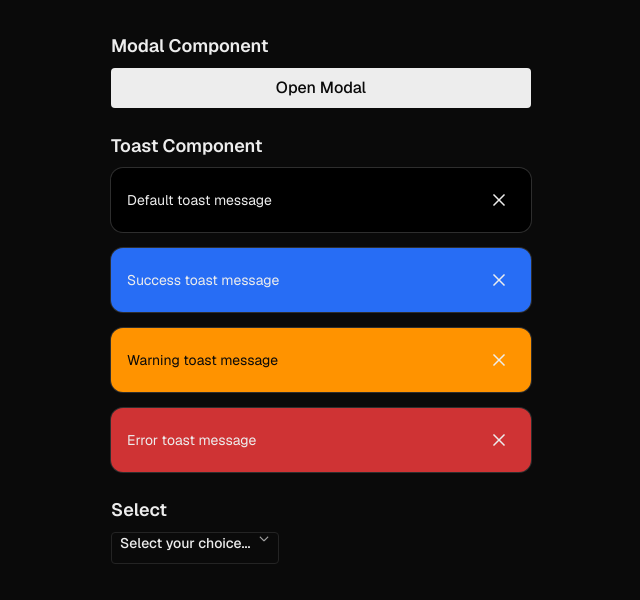
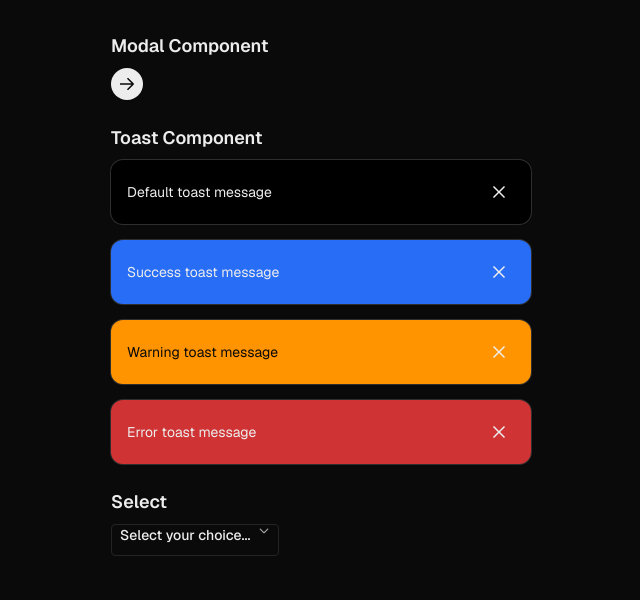
Before and after one commit to opencode-startup/OpenCode, a Next.js app: page / in a window 1280 px wide. Shown: the top 600 px of the page, without its empty margins (319-959 px from the left). Built offline with nearby package versions, Linux system fonts and the light colour scheme.

Commit message:
OC-46 - Add support for icon-only Button variants with styles, props, and default configurations

```diff
--- a/src/app/page.tsx
+++ b/src/app/page.tsx
@@ -2,7 +2,7 @@
 
 import { useState } from 'react';
 
-import { Button, Modal, Select, Toast } from '@/components';
+import { Button, Icon, Modal, Select, Toast } from '@/components';
 
 export default function Home() {
   const [isModalOpen, setIsModalOpen] = useState(false);
@@ -15,7 +15,9 @@ export default function Home() {
       <div className="flex flex-col gap-6">
         <div className="flex flex-col gap-2">
           <h2 className="text-lg font-semibold">Modal Component</h2>
-          <Button onClick={handleOpenModal}>Open Modal</Button>
+          <Button onClick={handleOpenModal} shape={'rounded'} size={'small'} iconOnly>
+            <Icon name={'arrow-right'} />
+          </Button>
         </div>
 
         <div className="flex flex-col gap-2">
--- a/src/components/Button/Button.tsx
+++ b/src/components/Button/Button.tsx
@@ -18,6 +18,7 @@ const Button = forwardRef<HTMLButtonElement, ButtonProps>(
       rightIcon,
       children,
       fullWidth = false,
+      iconOnly = false,
       disabled,
       className,
       ...props
@@ -36,6 +37,7 @@ const Button = forwardRef<HTMLButtonElement, ButtonProps>(
           shape,
           fullWidth,
           loading,
+          iconOnly,
           className,
         })}
         aria-busy={loading}
@@ -45,11 +47,17 @@ const Button = forwardRef<HTMLButtonElement, ButtonProps>(
           <Spinner size={sizeConfig[size].spinnerSize} role={'status'} aria-label="Loading" />
         )}
 
-        {!loading && leftIcon && <span className="flex shrink-0 items-center">{leftIcon}</span>}
+        {!loading && !iconOnly && leftIcon && (
+          <span className="flex shrink-0 items-center">{leftIcon}</span>
+        )}
 
-        {children && <span className="truncate">{children}</span>}
+        {iconOnly
+          ? !loading && children && <span className="flex shrink-0 items-center">{children}</span>
+          : children && <span className="truncate">{children}</span>}
 
-        {!loading && rightIcon && <span className="flex shrink-0 items-center">{rightIcon}</span>}
+        {!loading && !iconOnly && rightIcon && (
+          <span className="flex shrink-0 items-center">{rightIcon}</span>
+        )}
       </button>
     );
   },
--- a/src/components/Button/types.ts
+++ b/src/components/Button/types.ts
@@ -15,4 +15,5 @@ export interface ButtonProps extends Omit<ButtonHTMLAttributes<HTMLButtonElement
   rightIcon?: ReactNode;
   children?: ReactNode;
   fullWidth?: boolean;
+  iconOnly?: boolean;
 }
--- a/src/components/Button/variants.ts
+++ b/src/components/Button/variants.ts
@@ -24,6 +24,9 @@ export const variants = tv({
       medium: 'typo-button-16 h-10 gap-2 px-4',
       large: 'typo-button-16 h-12 gap-2 px-6',
     },
+    iconOnly: {
+      true: '',
+    },
     shape: {
       square: 'rounded-sm',
       rounded: 'rounded-full',
@@ -35,12 +38,30 @@ export const variants = tv({
       true: 'cursor-not-allowed opacity-60',
     },
   },
+  compoundVariants: [
+    {
+      size: 'small',
+      iconOnly: true,
+      className: 'w-8 px-0',
+    },
+    {
+      size: 'medium',
+      iconOnly: true,
+      className: 'w-10 px-0',
+    },
+    {
+      size: 'large',
+      iconOnly: true,
+      className: 'w-12 px-0',
+    },
+  ],
   defaultVariants: {
     variant: 'primary',
     size: 'medium',
     shape: 'square',
     fullWidth: false,
     loading: false,
+    iconOnly: false,
   },
 });
 
```
